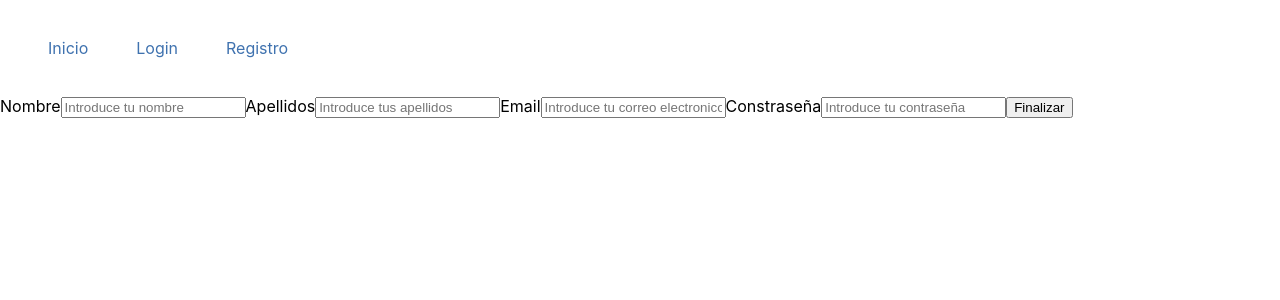
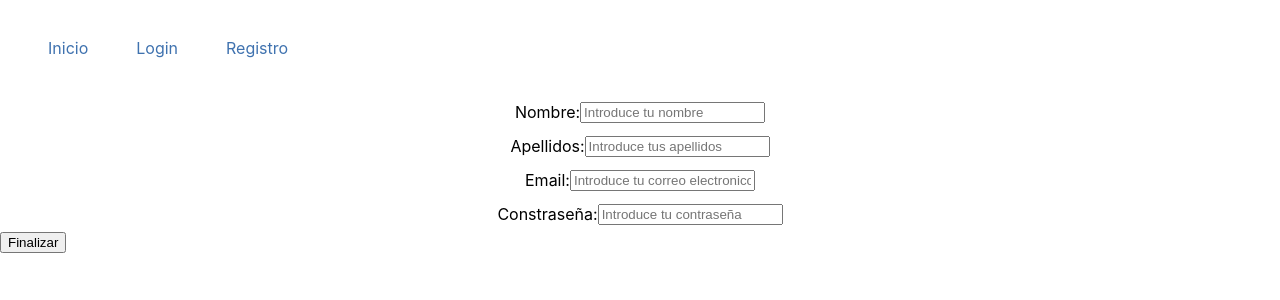
Before and after one commit to Davids-dir/Frontend_Clinica, a React (Create React App) app: page /signup in a window 1280 px wide. Shown: the top 300 px of the page. Built offline with nearby package versions, Linux system fonts and the light colour scheme.

Commit message:
Edit SignUp.jsx
Add axios.POST method to add customer in DB (not working).

```diff
--- a/src/containers/SignUp/SignUp.jsx
+++ b/src/containers/SignUp/SignUp.jsx
@@ -1,6 +1,8 @@
 // Importo las dependencias necesarias
-import React, { useState } from 'react';
+import React, { useState, notification } from 'react';
 import axios from 'axios';
+
+import './SignUp.scss';
 
 // Logica con el registro de usuario
 const SignUp = () => {
@@ -14,24 +16,38 @@ const SignUp = () => {
     })
 
     // Manejador de eventos
-    const handleEvent = ev => { setCustomer({ ...customer, [ev.target.name]: ev.target.type === "number" ? +ev.target.value : ev.target.value });};
+    const handleEvent = ev => { setCustomer({ ...customer, [ev.target.name]: ev.target.type === "number" ? +ev.target.value : ev.target.value }); };
+
+    // POST hacia la base de datos
+     const  Singup = () => {
+
+        axios.post ( process.env.REACT_APP_BASE_URL + '/customers/signup', customer )
+            .then (res => {
+                console.log ( res.data )
+                notification.success ({ message: 'Tu usuario ha sido registrado con exito.' })
+            })
+            .catch (error => {
+                notification.error({ error, message: 'Se ha producido un error en el registro.' })
+            })
+
+            setTimeout (() => {
+                history.push ( '/dates/show/_id' )
+            }, 1500);
+    };
 
     return (
-        <div>
-            <form action="/menu" method='POST' >
-                <label>Nombre
-                <input type="text" name='name' placeholder='Introduce tu nombre' onChange={handleEvent}/>
+
+        <div className='divSignup'>
+            <form>
+                <label>Nombre: <input type="text" name='name' placeholder='Introduce tu nombre' onChange={handleEvent} />
                 </label>
-                <label>Apellidos
-                <input type="text" name='surname' placeholder='Introduce tus apellidos' onChange={handleEvent}/>
+                <label>Apellidos: <input type="text" name='surname' placeholder='Introduce tus apellidos' onChange={handleEvent} />
                 </label>
-                <label>Email
-                <input type="text" name='email' placeholder='Introduce tu correo electronico' onChange={handleEvent}/>
+                <label>Email: <input type="text" name='email' placeholder='Introduce tu correo electronico' onChange={handleEvent} />
                 </label>
-                <label>Constraseña
-                <input type="text" name='password' placeholder='Introduce tu contraseña' onChange={handleEvent}/>
+                <label>Constraseña: <input type="text" name='password' placeholder='Introduce tu contraseña' onChange={handleEvent} />
                 </label>
-                <button type='submit'>Finalizar</button>
+                <button type='submit' onClick={ Singup }>Finalizar</button>
             </form>
         </div>
     )
--- a/src/containers/SignUp/SignUp.scss
+++ b/src/containers/SignUp/SignUp.scss
@@ -0,0 +1,6 @@
+label {
+    display: flex;
+    flex-direction: row;
+    justify-content: center;
+    padding: 0.4em;
+}
```
Also changed, not shown: 1 other file (tests, documents, lock files or other folders).
